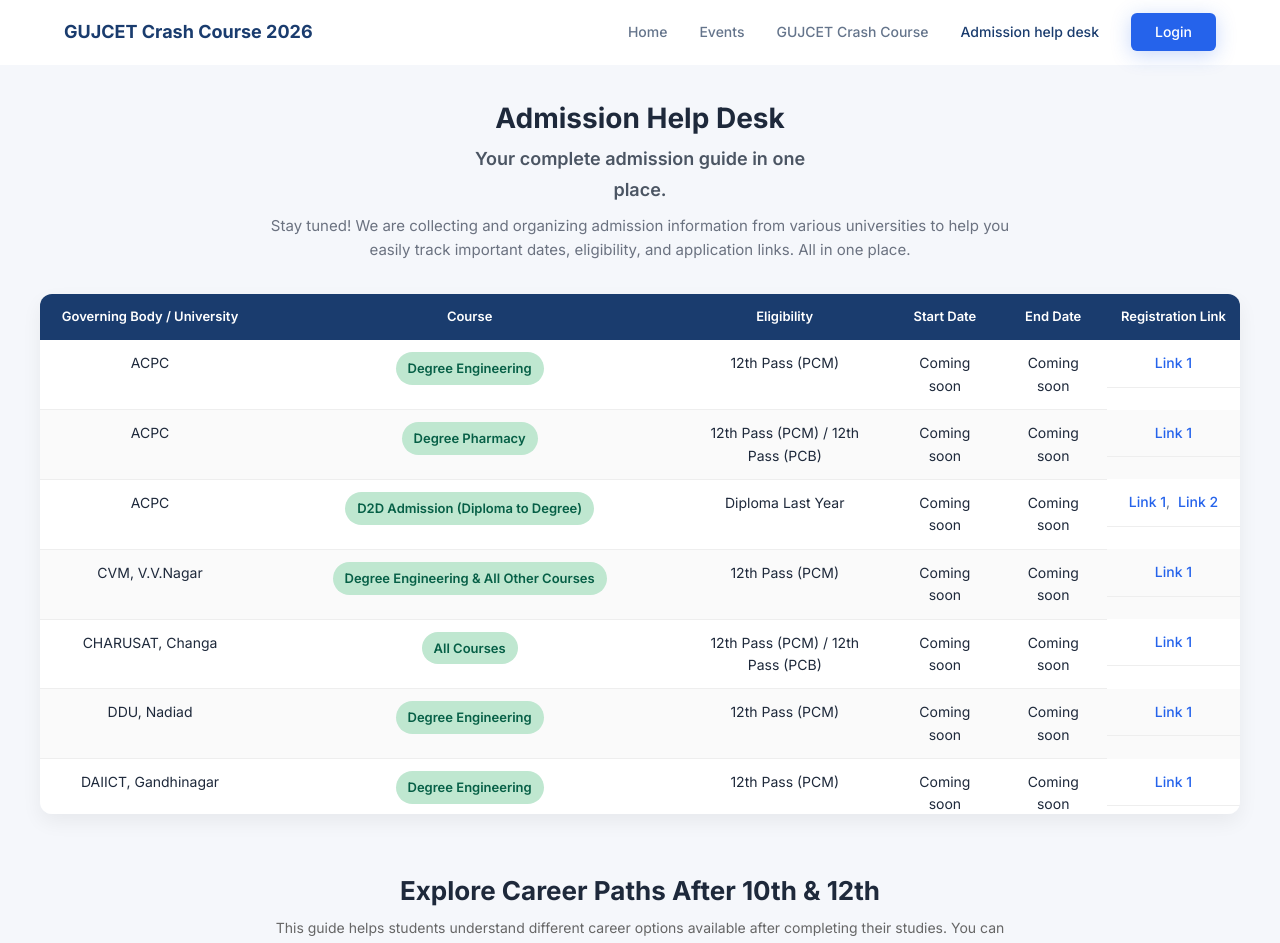
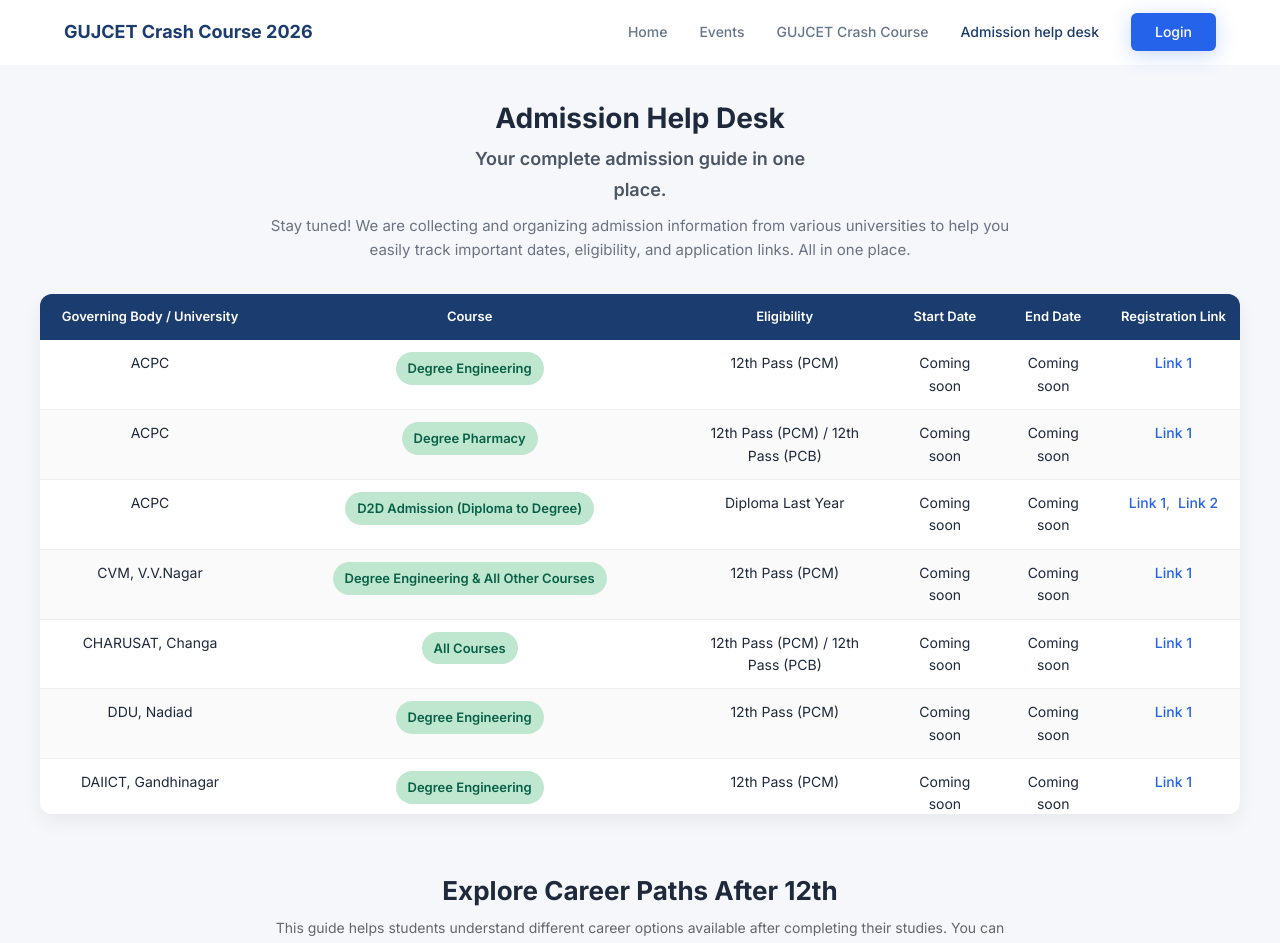
Before and after one commit to rathodjay3497-svg/avd-gujcet-portal, a React (Vite) app in the folder frontend/: page /help-desk in a window 1280 px wide. Shown: the top 943 px of the page. Built offline with nearby package versions, Linux system fonts and the light colour scheme; no server answers.

Commit message:
Added UI fix for table

```diff
--- a/frontend/src/pages/HelpDesk/HelpDesk.jsx
+++ b/frontend/src/pages/HelpDesk/HelpDesk.jsx
@@ -227,7 +227,7 @@
 <div className={styles.careerSection}>
 
 <h2 className={styles.careerTitle}>
-Explore Career Paths After 10th & 12th
+Explore Career Paths After 12th
 </h2>
 
 <p className={styles.careerText}>
--- a/frontend/src/pages/HelpDesk/HelpDesk.module.css
+++ b/frontend/src/pages/HelpDesk/HelpDesk.module.css
@@ -120,9 +120,6 @@
 .linkCell {
   vertical-align: top;
   text-align: center;
-  display: flex;
-  justify-content: center;
-  align-items: center;
 }
 
 .linkContent {
```
